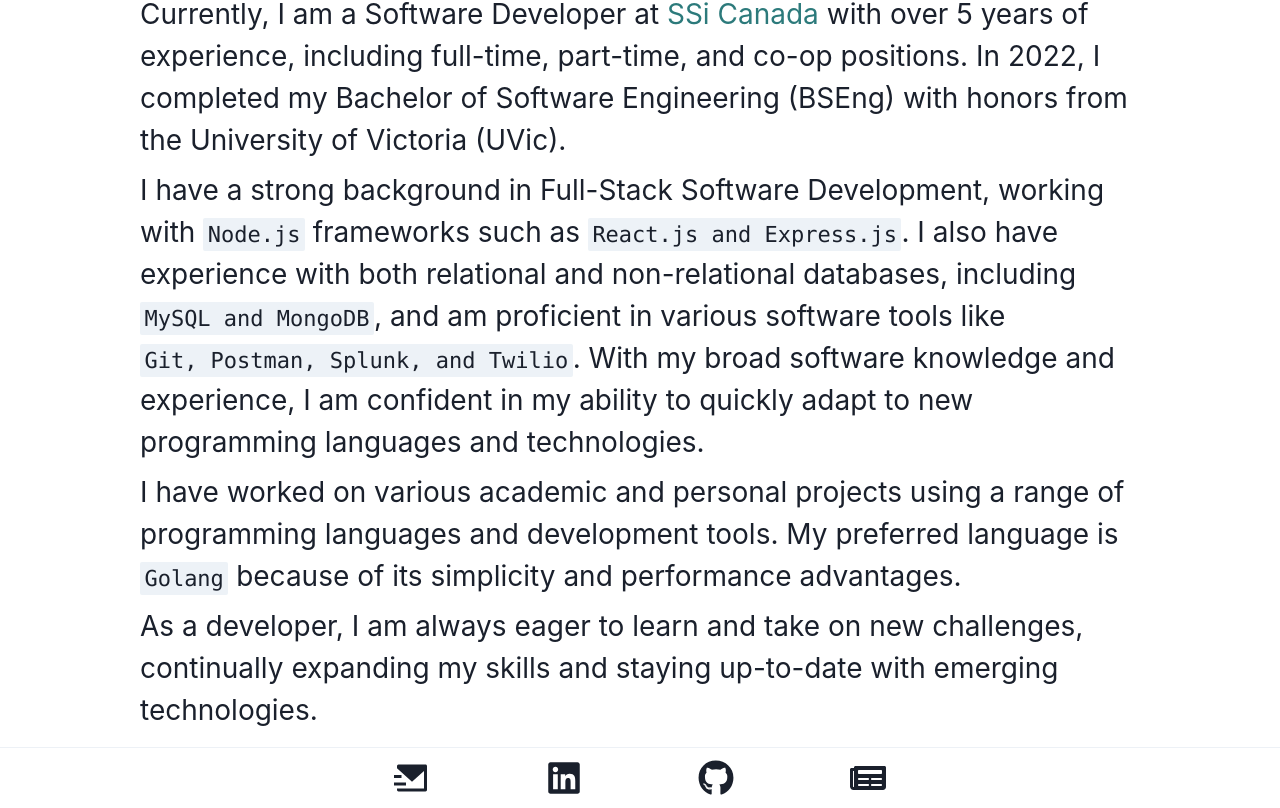
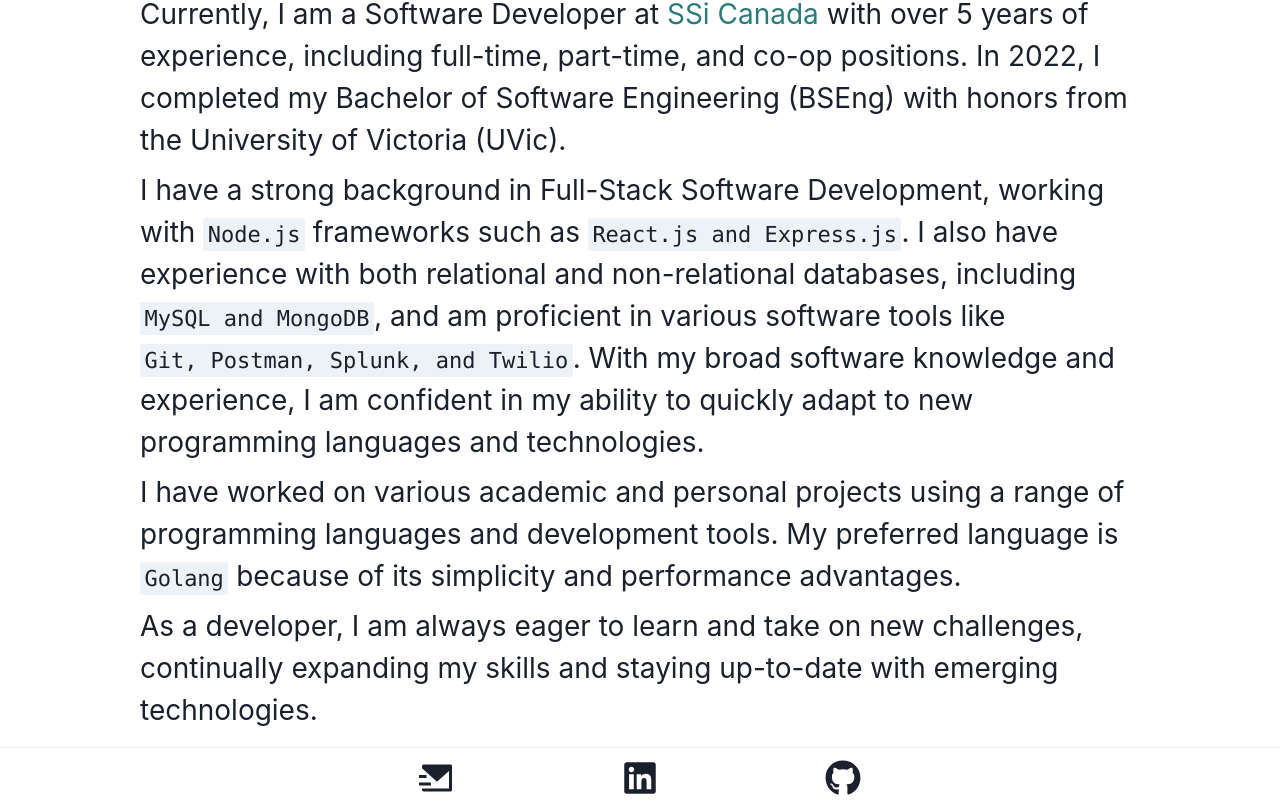
Before and after one commit to treavorgagne/portfolio-website, a React (Create React App) app: page / in a window 1280 px wide. Shown: the part 384-1192 px from the top of the page. Built offline with nearby package versions, Linux system fonts and the light colour scheme.

Commit message:
rm resume box

```diff
--- a/src/components/Footer.tsx
+++ b/src/components/Footer.tsx
@@ -44,28 +44,6 @@
             </Tooltip>
           </Box>
         ))}
-        <Box key="resumev2">
-          <Tooltip
-            placement="top"
-            hasArrow
-            colorScheme="blue"
-            label="Check out my resume"
-            openDelay={400}
-          >
-            <a
-              href="/Treavor-Gagne-Resume.pdf"
-              target="_blank"
-              rel="noreferrer"
-            >
-              <Button
-                h={["40px", "60px"]}
-                bgColor={colorMode === "light" ? "white" : "gray.800"}
-              >
-                <FaNewspaper size={36} />
-              </Button>
-            </a>
-          </Tooltip>
-        </Box>
       </HStack>
     </Box>
   );
```
